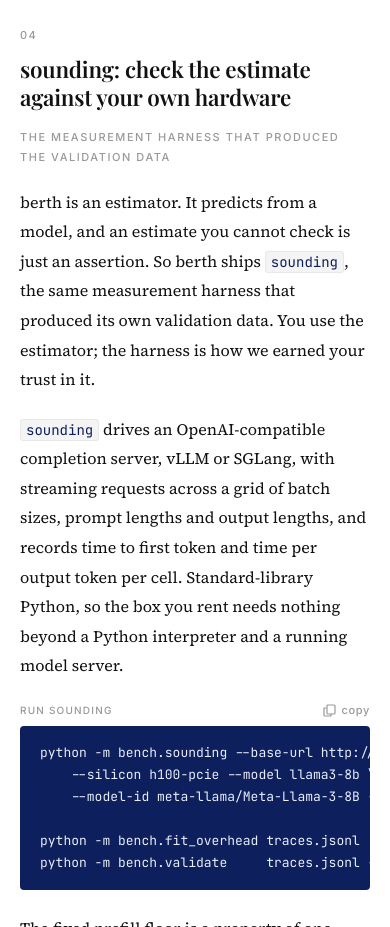
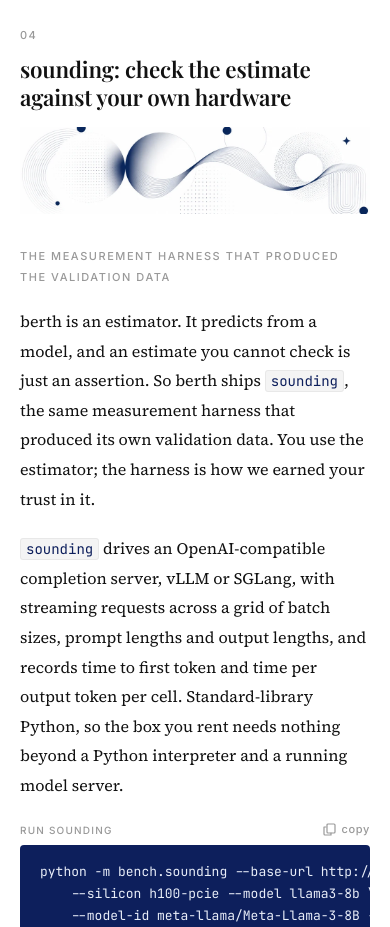
Before and after one commit to reckonresearch/reckonresearch.github.io, a plain HTML site: page berth/index.html in a window 390 px wide. Shown: the part 3140-4067 px from the top of the page. Drawn offline with nearby package versions, Linux system fonts and the light colour scheme; a web font is replaced by a local one.

Commit message:
feat(site): docs link in nav, sounding section banner
Docs added to desktop and mobile nav across all pages, pointing at
docs.reckonresearch.com. Decorative banner under the sounding heading,
webp with png fallback and explicit dimensions to avoid layout shift.

```diff
--- a/berth/index.html
+++ b/berth/index.html
@@ -261,6 +261,20 @@
       <section class="section fade-section" aria-labelledby="sounding-heading">
         <span class="section-label" aria-hidden="true">04</span>
         <h2 id="sounding-heading">sounding: check the estimate against your own hardware</h2>
+
+        <picture class="section-banner">
+          <source type="image/webp"
+                  srcset="/assets/sounding-banner.webp 1000w,
+                          /assets/sounding-banner@2x.webp 2000w"
+                  sizes="(max-width: 720px) 100vw, 720px">
+          <img src="/assets/sounding-banner.png"
+               srcset="/assets/sounding-banner.png 1000w,
+                       /assets/sounding-banner@2x.png 2000w"
+               sizes="(max-width: 720px) 100vw, 720px"
+               width="1000" height="250"
+               alt="" aria-hidden="true"
+               loading="lazy" decoding="async">
+        </picture>
         <span class="berth-subtitle">The measurement harness that produced the validation data</span>
         <div class="body-text">
           <p>berth is an estimator. It predicts from a model, and an estimate you cannot check is just an assertion. So berth ships <code class="inline-code">sounding</code>, the same measurement harness that produced its own validation data. You use the estimator; the harness is how we earned your trust in it.</p>
--- a/css/berth.css
+++ b/css/berth.css
@@ -226,3 +226,16 @@
     font-size: 12.5px;
   }
 }
+
+/* Decorative banner under a section heading. Width and height are declared on
+   the img so the browser reserves space and the text below does not jump. */
+.section-banner {
+  display: block;
+  margin: 0 0 2rem;
+  max-width: 720px;
+}
+.section-banner img {
+  display: block;
+  width: 100%;
+  height: auto;
+}
```
Also changed, not shown: 404.html (+3 -1 lines), about/index.html (+3 -1 lines), contact/index.html (+2 -1 lines), index.html (+3 -1 lines), validation/index.html (+3 -1 lines), writing/index.html (+3 -1 lines), assets/sounding-banner.png (added), assets/sounding-banner.webp (added), assets/sounding-banner@2x.png (added), assets/sounding-banner@2x.webp (added).
